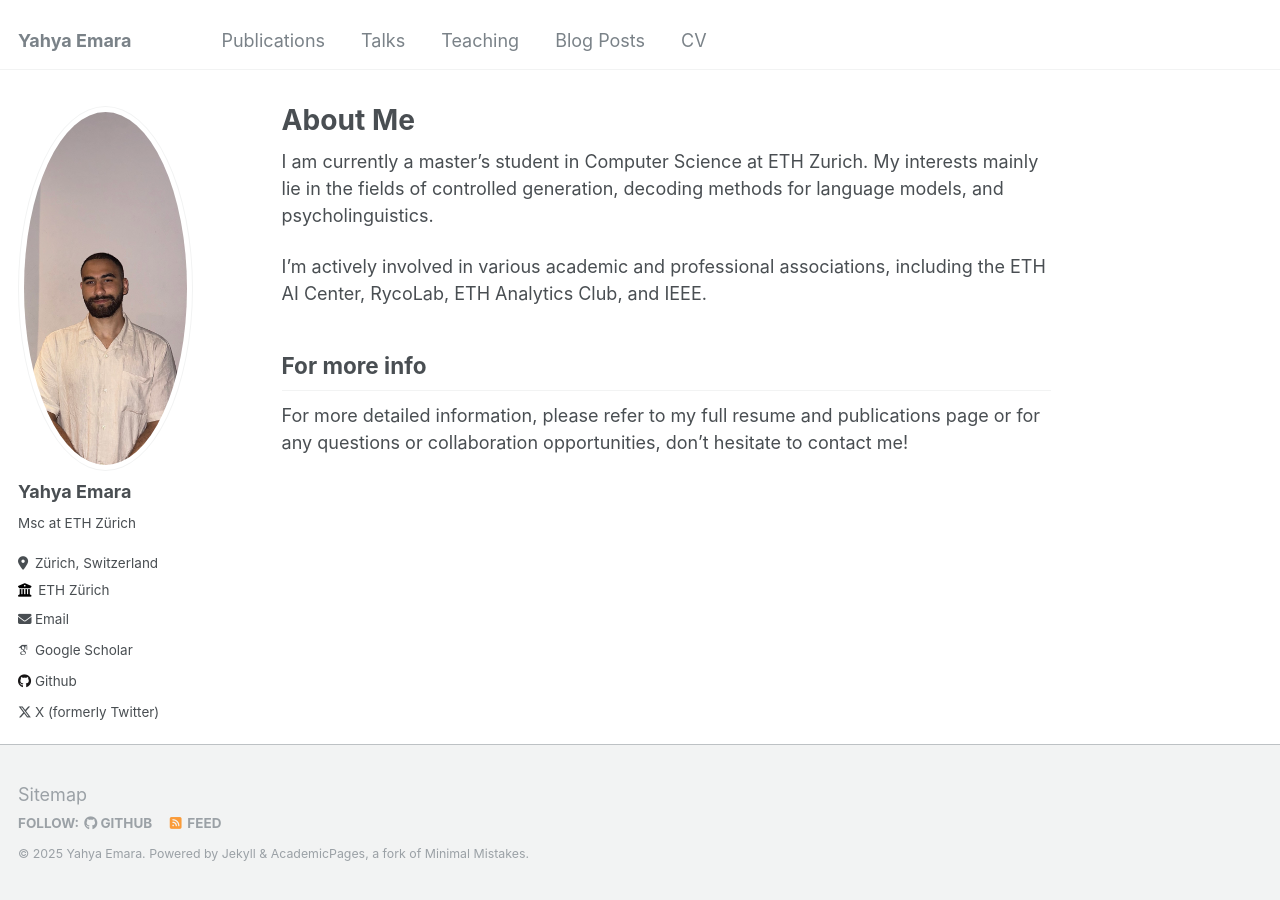
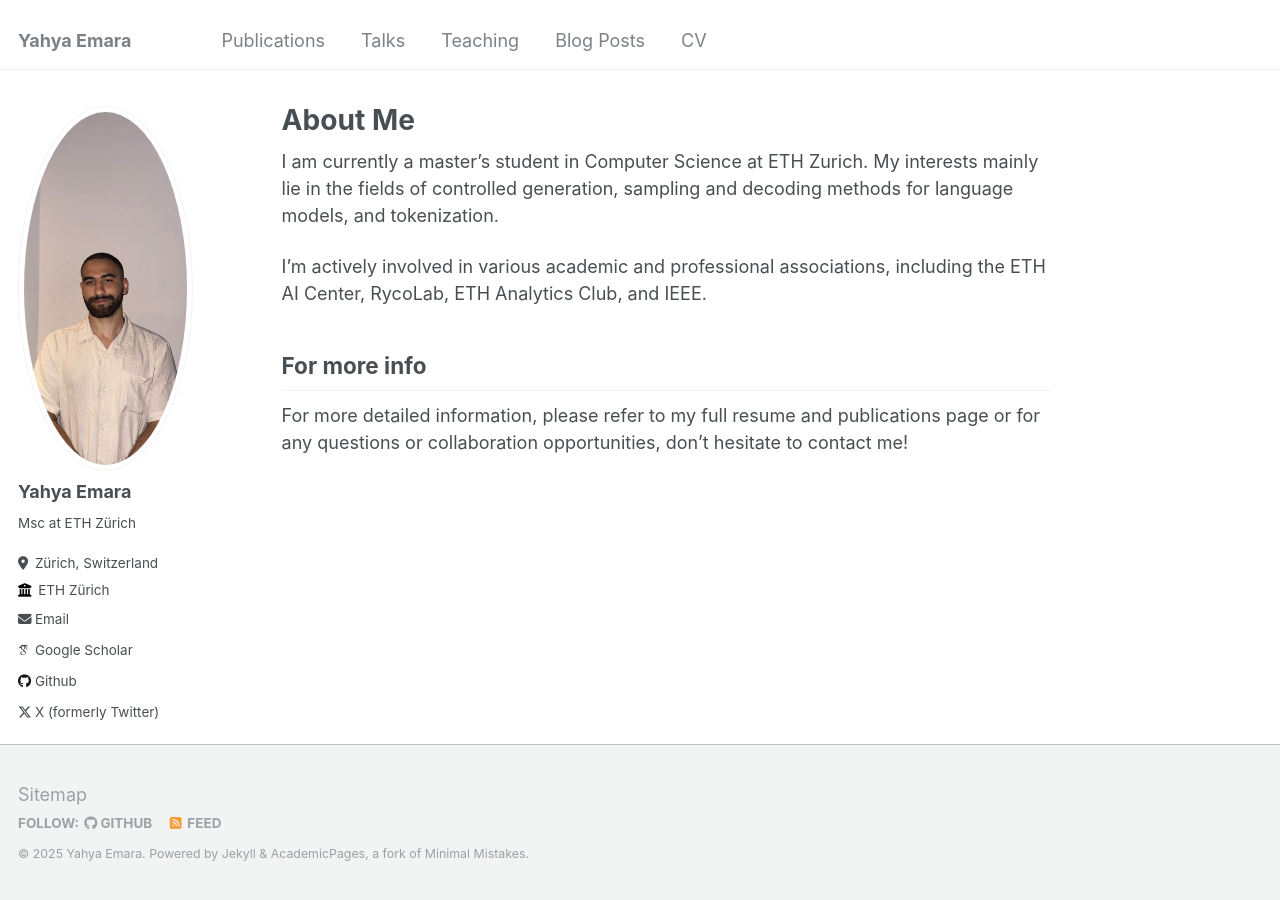
Before and after one commit to yahya010/yahya010.github.io, a Jekyll site: the page built from _pages/about.md, in a window 1280 px wide. Built offline with Jekyll 4.4.1, drawn with Linux system fonts in a browser that asks for light colours; some web fonts are replaced.

Commit message:
update about

```diff
--- a/_pages/about.md
+++ b/_pages/about.md
@@ -8,7 +8,7 @@ redirect_from:
 ---
 
 
-I am currently a master's student in Computer Science at ETH Zurich. My interests mainly lie in the fields of controlled generation, decoding methods for language models, and psycholinguistics.
+I am currently a master's student in Computer Science at ETH Zurich. My interests mainly lie in the fields of controlled generation, sampling and decoding methods for language models, and tokenization.
 
 I'm actively involved in various academic and professional associations, including the ETH AI Center, RycoLab, ETH Analytics Club, and IEEE.
 
```
